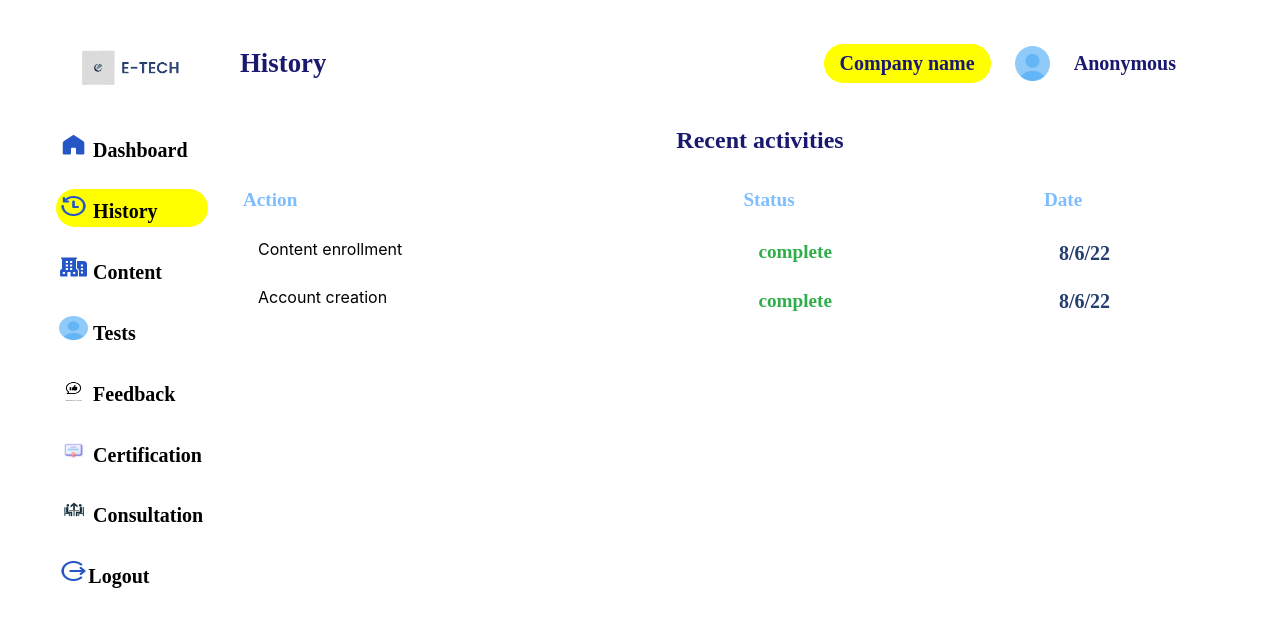
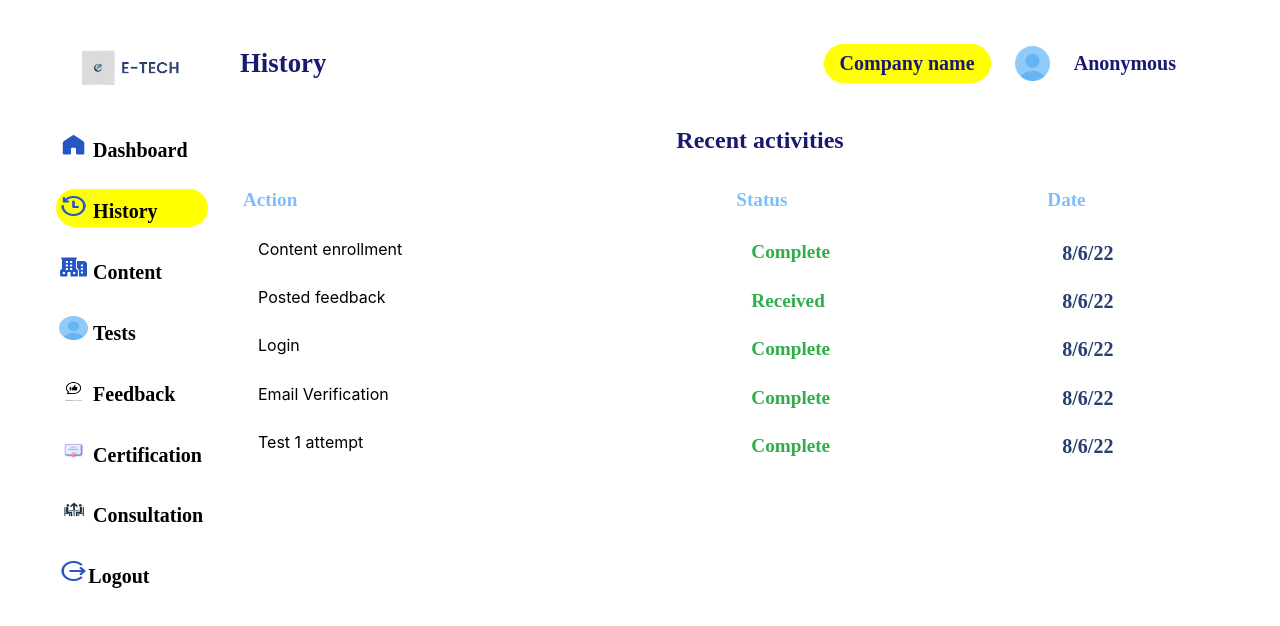
Before and after one commit to Michael-Otieno/e-tech, a React (Create React App) app: page /history in a window 1280 px wide. Shown: the top 626 px of the page. Built offline with nearby package versions, Linux system fonts and the light colour scheme.

Commit message:
add history content

```diff
--- a/src/mcomponents/history/History.js
+++ b/src/mcomponents/history/History.js
@@ -26,16 +26,38 @@ function History(){
               <td className="action">
                 Content enrollment
               </td>
-              <td className="complete">complete</td>
+              <td className="complete">Complete</td>
               <td className="date">8/6/22</td>
             </tr>
             <tr>
               <td className="action">
-                Account creation
+                Posted feedback
               </td>
-              <td className="complete">complete</td>
+              <td className="complete">Received</td>
               <td className="date">8/6/22</td>
             </tr>
+            <tr>
+              <td className="action">
+                Login
+              </td>
+              <td className="complete">Complete</td>
+              <td className="date">8/6/22</td>
+            </tr>
+            <tr>
+              <td className="action">
+                Email Verification
+              </td>
+              <td className="complete">Complete</td>
+              <td className="date">8/6/22</td>
+            </tr>
+            <tr>
+              <td className="action">
+                Test 1 attempt
+              </td>
+              <td className="complete">Complete</td>
+              <td className="date">8/6/22</td>
+            </tr>
+
           </table>
         </div>
 
```
